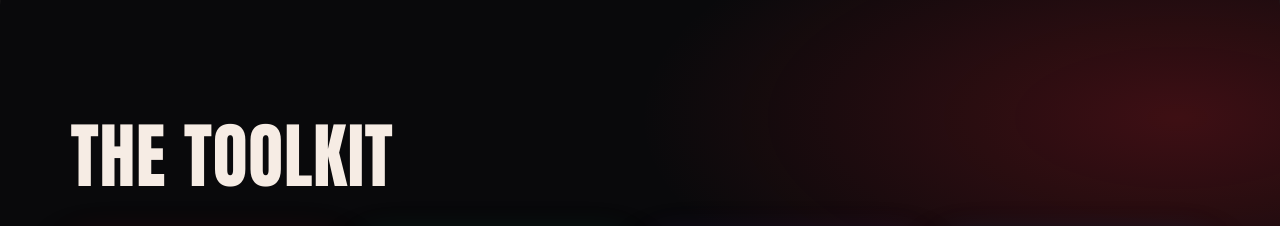
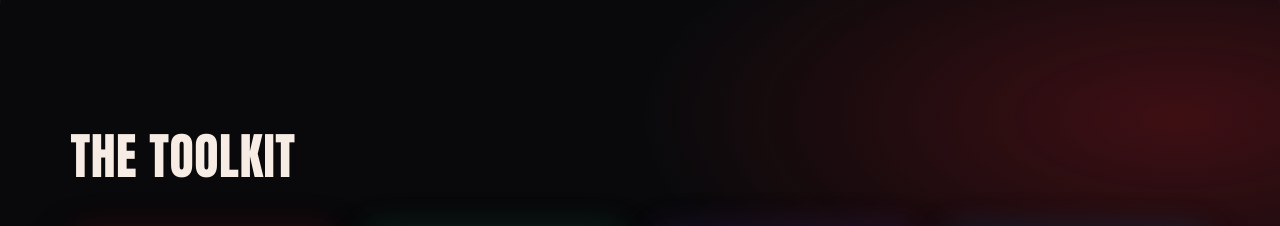
Before and after one commit to mosavad/Savad, a plain HTML site: page index.html in a window 1280 px wide. Shown: the part 2722-2948 px from the top of the page. Drawn offline with Linux system fonts and the light colour scheme.

Commit message:
Add files via upload

```diff
--- a/index.html
+++ b/index.html
@@ -236,7 +236,7 @@ h2{font-size:clamp(2.3rem,3.9vw,3.6rem);line-height:1}
 @media(min-width:1025px){
 .sheet>.tools,.sheet>.process{min-height:100svh;display:flex;flex-direction:column;justify-content:center;
   padding-top:calc(max(4.6rem,6vw) + clamp(.8rem,3vh,2rem));padding-bottom:clamp(1.6rem,5vh,3.5rem);--W:min(1400px,100%)}
-.sheet>.tools>h2,.sheet>.process>h2{width:100%;max-width:1400px;margin:0 auto clamp(1.6rem,6vh,4.2rem);font-size:clamp(3rem,5.6vw,6.4rem);line-height:.95}
+.sheet>.tools>h2,.sheet>.process>h2{width:100%;max-width:1400px;margin:0 auto clamp(1.6rem,6vh,4.2rem);font-size:clamp(2.3rem,3.9vw,3.6rem);line-height:1}
 /* toolkit */
 .sheet>.tools{--pb:#09090b;background:radial-gradient(60% 42% at 92% 18%,rgba(229,34,47,.24),transparent 70%),radial-gradient(70% 30% at 0% 104%,rgba(229,34,47,.26),transparent 70%),radial-gradient(50% 26% at 100% 100%,rgba(229,34,47,.16),transparent 70%),var(--pb)}
 .sheet>.tools .tools__grid{flex:0 0 auto;width:100%;max-width:1400px;grid-template-columns:repeat(4,minmax(0,1fr));grid-auto-rows:minmax(clamp(400px,56vh,640px),auto);gap:clamp(.9rem,1.7vw,1.7rem)}
```
